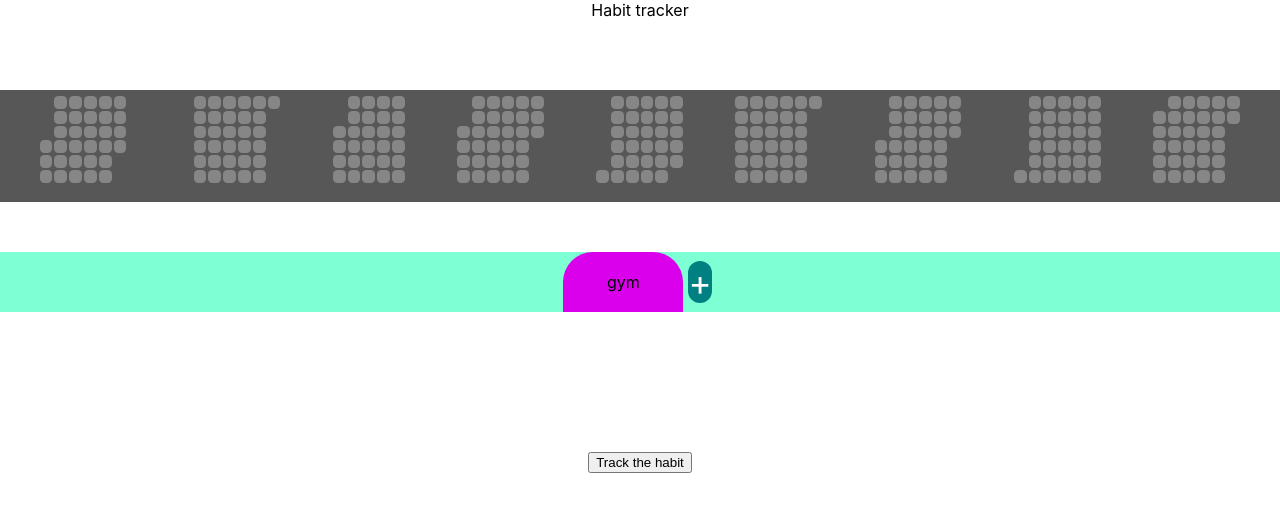
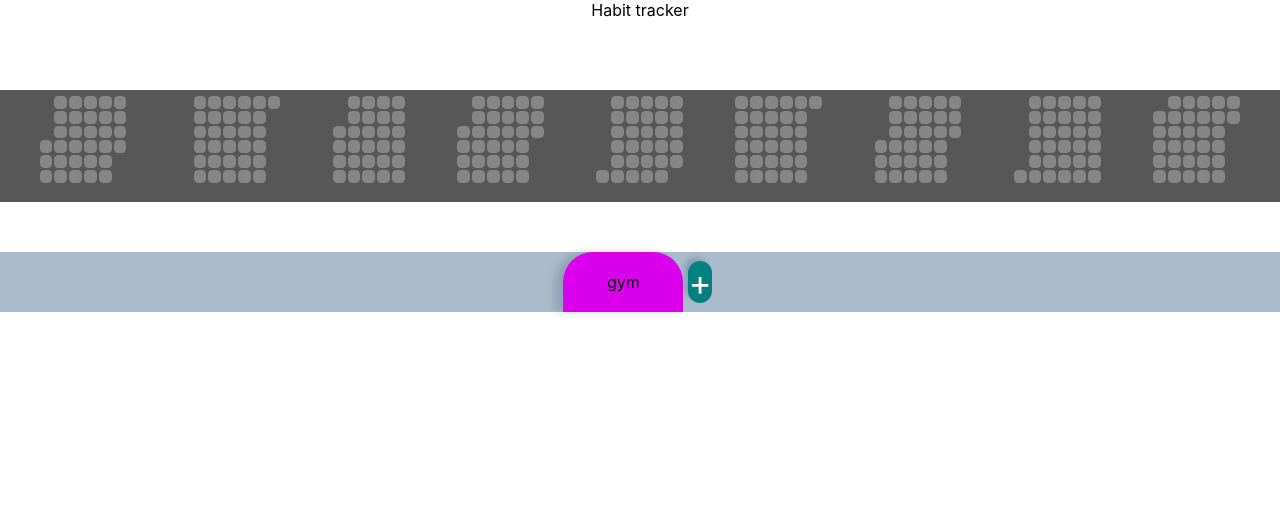
Before and after one commit to zhailaudaulet/habits-tracker, a React (Create React App) app: page / in a window 1280 px wide. Shown: the top 512 px of the page. Built offline with nearby package versions, Linux system fonts and the light colour scheme.

Commit message:
gogoPowerRangers

```diff
--- a/src/components/habbit/index.css
+++ b/src/components/habbit/index.css
@@ -18,7 +18,7 @@
 .habitNames {
     width: 100vw;
     height: 60px;
-    background-color: aquamarine;
+    background-color: teal;
     display: flex;
     align-items: center;
     justify-content: center;
@@ -35,10 +35,13 @@
     margin-right: 5px;
     user-select: none;
     cursor: pointer;
+    -webkit-box-shadow: -8px 0px 8px 0px rgba(34, 60, 80, 0.2);
+    -moz-box-shadow: -8px 0px 8px 0px rgba(34, 60, 80, 0.2);
+    box-shadow: -8px 0px 8px 0px rgba(34, 60, 80, 0.2);
 }
 
 
-.habitAddButton{
+.habitAddButton {
     height: fit-content;
     width: fit-content;
     display: flex;
@@ -49,17 +52,21 @@
     color: white;
     border-radius: 30px;
     margin-right: 5px;
+    -webkit-box-shadow: -4px -4px 4px 0px rgba(34, 60, 80, 0.2);
+    -moz-box-shadow: -4px -4px 4px 0px rgba(34, 60, 80, 0.2);
+    box-shadow: -4px -4px 4px 0px rgba(34, 60, 80, 0.2);
 }
 
-.text{
+.text {
     margin: 0;
     user-select: none;
 }
 
-.habitAddButton:hover{
+.habitAddButton:hover {
     transform: scale(1.2);
     cursor: grab;
 }
-.habitAddButton:active{
+
+.habitAddButton:active {
     transform: scale(1.1);
 }
--- a/src/components/habbit/index.jsx
+++ b/src/components/habbit/index.jsx
@@ -9,6 +9,7 @@ export const Habit = ({ itemSet, setItemSet, habits, setHabits, color, setColor,
 
 
     const [showHabitAdder, setShowHabitAdder] = useState(false)
+    const [showBtn, setShowBtn] = useState(false)
     const showAdder = () => {
         setShowHabitAdder(current => !current)
     }
@@ -33,6 +34,7 @@ export const Habit = ({ itemSet, setItemSet, habits, setHabits, color, setColor,
             for (let i = 0; i < itemSet.length; i++) {
                 if (itemSet[i].id === `${dayData}` && itemSet[i].color === color) {
                     count++
+                    setShowBtn(false)
                     break
                 }
             }
@@ -47,29 +49,41 @@ export const Habit = ({ itemSet, setItemSet, habits, setHabits, color, setColor,
             }
         }
 
-
-
     }
 
 
 
 
-    const handleClickBox = (color, name) => {
-        setColor(color)
+    const [selectedColor, setSelectedColor] = useState(color)
+
+    const handleClickBox = (colorr, name) => {
+        setColor(colorr)
         setName(name)
-
+        setShowBtn(true)
+        setSelectedColor(colorr)
     }
 
 
+    useEffect(() => {
+        setTimeout(() => {
+            for (let i = 0; i < itemSet.length; i++) {
+
+                if (itemSet[i].color === selectedColor) {
+                    console.log(`${itemSet[i].color} == ${selectedColor}??`);
+                    document.getElementById(`${itemSet[i].id}`).style.backgroundColor = `${selectedColor}`
+                }
+            }
+        }, "200")
+    }, [selectedColor])
 
     return (
         <>
-            <div className='habitNames'>
+            <div className='habitNames' style={{backgroundColor : `${color}`}}>
 
                 {habits.length !== 0 ?
                     <>
                         {habits.map((item, index) => (
-                            <div key={uuid()} className='habitNameBlocks' id={item.name} index={index} style={{ backgroundColor: `${item.color}` }} onClick={() => handleClickBox(item.color, item.name)}>
+                            <div key={uuid()} className='habitNameBlocks' id={item.name} index={index} style={{ backgroundColor: `${item.color}`}} onClick={() => handleClickBox(item.color, item.name)}>
                                 <div>{item.name}</div>
                             </div>
                         ))}
@@ -85,9 +99,11 @@ export const Habit = ({ itemSet, setItemSet, habits, setHabits, color, setColor,
 
             </div>
             <div className='habitTrack'>
+                { showBtn &&
                 <button className='button' onClick={() => trackTheHabbit()}>
                     Track the habit
                 </button>
+                }
                 {showHabitAdder && <AddNewHabit
                     habits={habits}
                     setHabits={setHabits}
```
